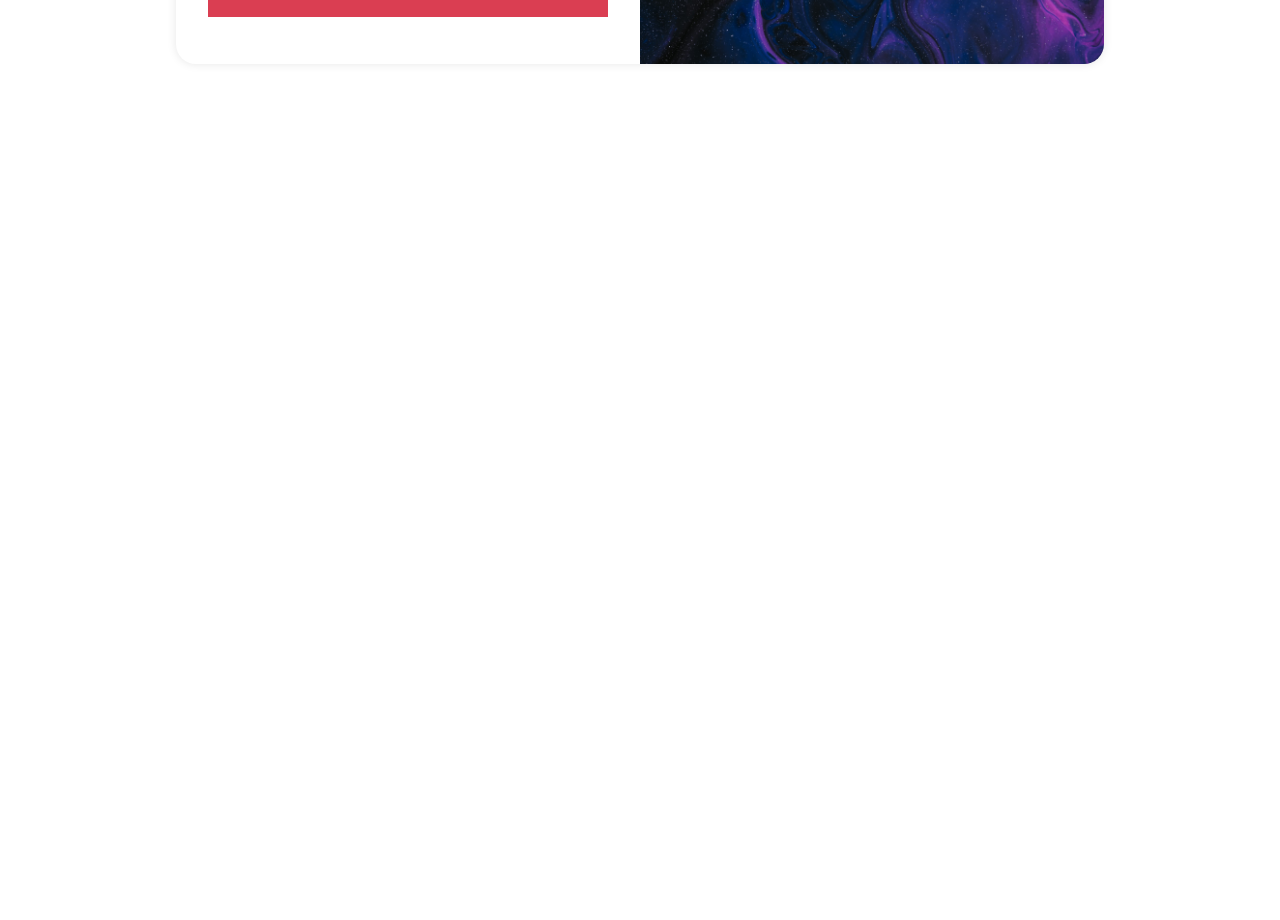
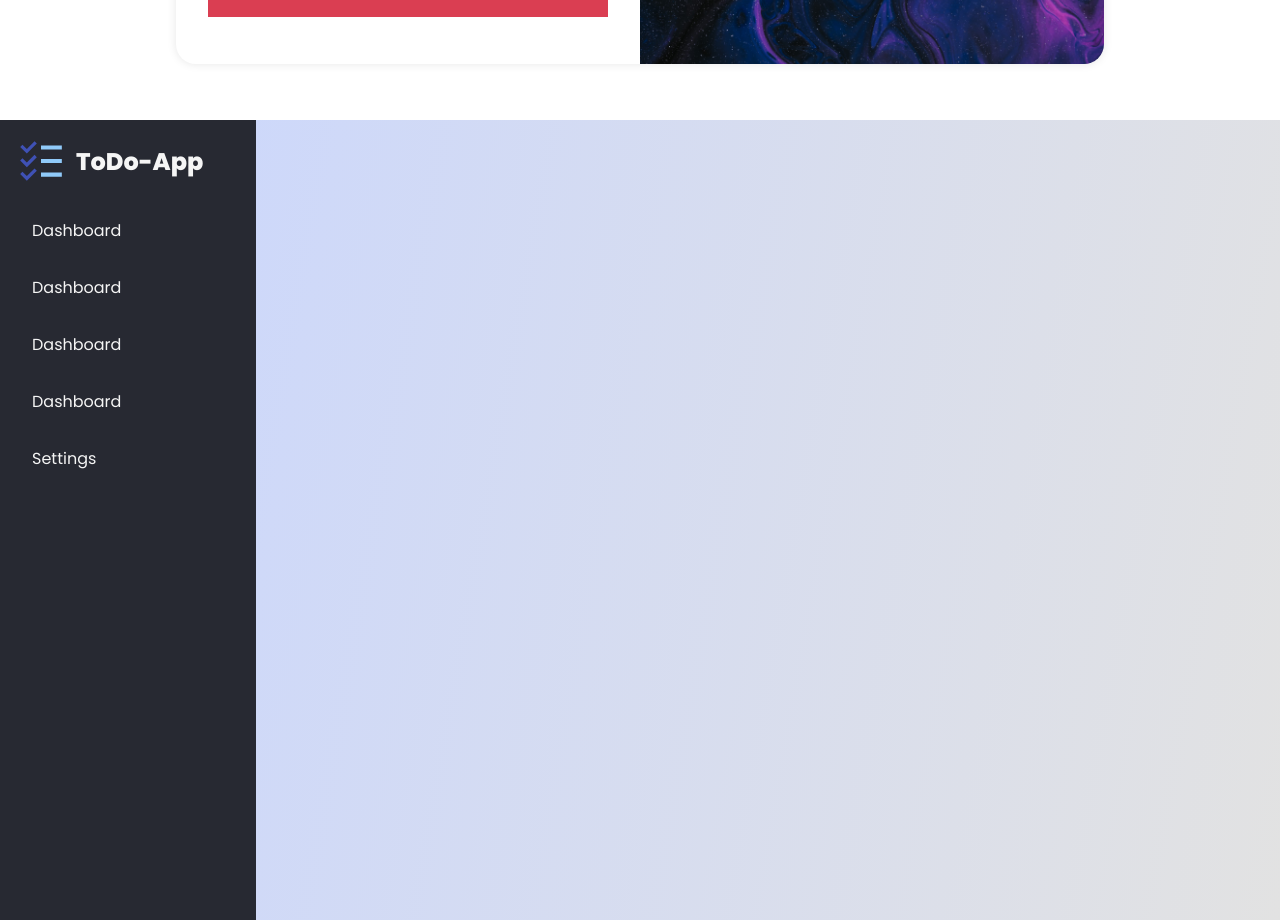
Before and after one commit to KamilCodemate-and-Karlos-Partnership/To-Do-App, a React (Create React App) app in the folder client/: page /register in a window 1280 px wide. Shown: the part 680-1600 px from the top of the page. Before the commit the page ends 800 px from the top, so only its background shows below. Built offline with nearby package versions, Linux system fonts and the light colour scheme.

Commit message:
Added HomePage and early sidebar

```diff
--- a/client/package.json
+++ b/client/package.json
@@ -13,6 +13,7 @@
     "@types/react-dom": "^18.0.10",
     "react": "^18.2.0",
     "react-dom": "^18.2.0",
+    "react-icons": "^4.7.1",
     "react-router-dom": "^6.8.0",
     "react-scripts": "5.0.1",
     "sass": "^1.58.0",
--- /dev/null
+++ b/client/src/assets/styles/HomePage.scss
@@ -0,0 +1,5 @@
+.HomePage {
+    width: 100vw;
+    min-height: 100vh;
+    background: linear-gradient(100deg, rgba(201,214,255,1) 0%, rgba(226,226,226,1) 100%);
+}
--- /dev/null
+++ b/client/src/assets/styles/Sidebar.scss
@@ -0,0 +1,37 @@
+.Sidebar {
+    width: 20vw;
+    min-height: 100vh;
+    background-color: #272932;
+    color: whitesmoke;
+    display: flex;
+    flex-direction: column;
+    row-gap: 1rem;
+    padding: 1rem;
+
+    .sidebar-logo {
+        display: flex;
+        align-items: center;
+        column-gap: 10px;
+
+        p {
+            font-weight: 800;
+            font-size: x-large;
+        }
+
+        img {
+            width: 50px;
+            height: auto;
+        }
+    }
+
+    .sidebar-content {
+        display: flex;
+        flex-direction: column;
+
+        .sc-link {
+            text-decoration: none;
+            color: whitesmoke;
+            padding: 1rem;
+        }
+    }
+}
--- /dev/null
+++ b/client/src/components/Sidebar/Sidebar.tsx
@@ -0,0 +1,33 @@
+import React from 'react'
+import '../../assets/styles/Sidebar.scss';
+import logo from '../../assets/img/logo.svg';
+
+const Sidebar: React.FC<{}> = (): React.ReactElement => {
+  return (
+    <div className='Sidebar'>
+        <div className="sidebar-logo">
+            <img src={logo} alt="todoapp logo" />
+            <p>ToDo-App</p>
+        </div>
+        <div className="sidebar-content">
+            <a className='sc-link' href="/">
+                <span className='sc-name'>Dashboard</span>
+            </a>
+            <a className='sc-link' href="/">
+                <span className='sc-name'>Dashboard</span>
+            </a>
+            <a className='sc-link' href="/">
+                <span className='sc-name'>Dashboard</span>
+            </a>
+            <a className='sc-link' href="/">
+                <span className='sc-name'>Dashboard</span>
+            </a>
+            <a className='sc-link' href="/">
+                <span className='sc-name'>Settings</span>
+            </a>
+        </div>
+    </div>
+  )
+}
+
+export default Sidebar
--- a/client/src/index.tsx
+++ b/client/src/index.tsx
@@ -4,6 +4,8 @@ import SignUpForm from './pages/SignUpForm';
 import SignInForm from './pages/SignInForm';
 import { BrowserRouter, Routes, Route } from 'react-router-dom';
 import './index.scss';
+
+import HomePage from './pages/HomePage';
 
 const root = ReactDOM.createRoot(document.getElementById('root') as HTMLElement);
 root.render(
@@ -13,6 +15,7 @@ root.render(
         <Route path="/login" element={<SignInForm />} />
         <Route path="/register" element={<SignUpForm />} />
       </Routes>
+      <HomePage />
     </div>
   </BrowserRouter>
 );
--- /dev/null
+++ b/client/src/pages/HomePage.tsx
@@ -0,0 +1,13 @@
+import React from 'react';
+import Sidebar from '../components/Sidebar/Sidebar';
+import '../assets/styles/HomePage.scss';
+
+const HomePage: React.FC<{}> = (): React.ReactElement => {
+  return (
+    <div className='HomePage'>
+        <Sidebar />
+    </div>
+  )
+}
+
+export default HomePage;
```
Also changed, not shown: client/src/assets/img/logo.svg (added), 1 other file (tests, documents, lock files or other folders).
